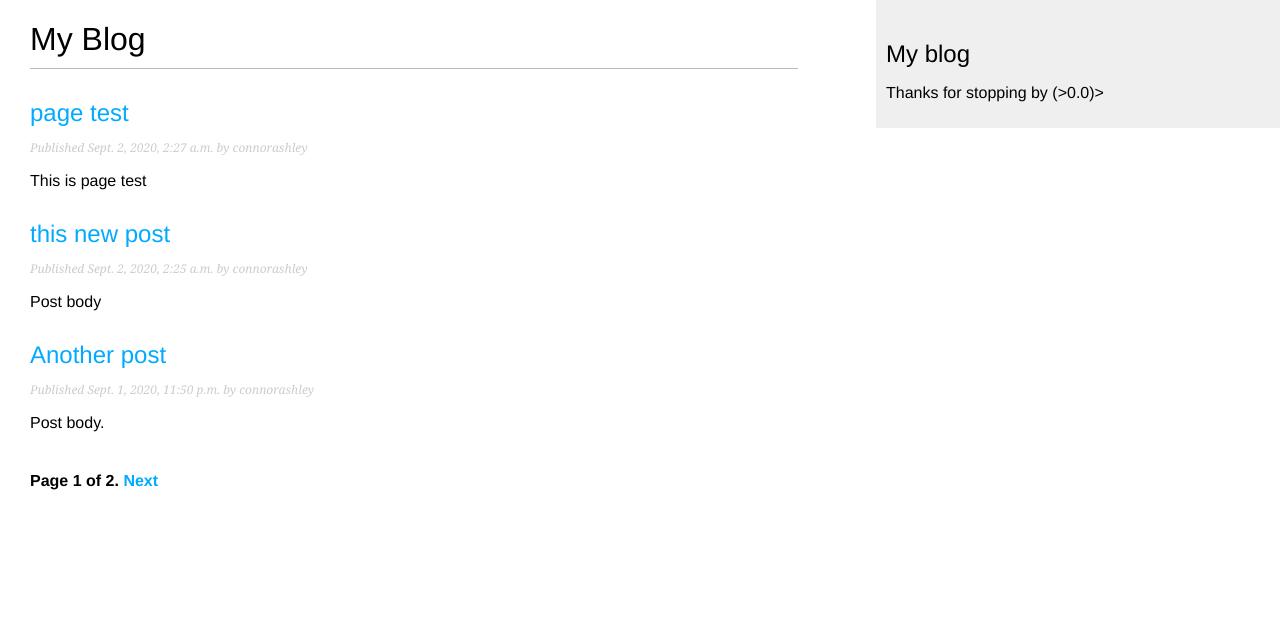
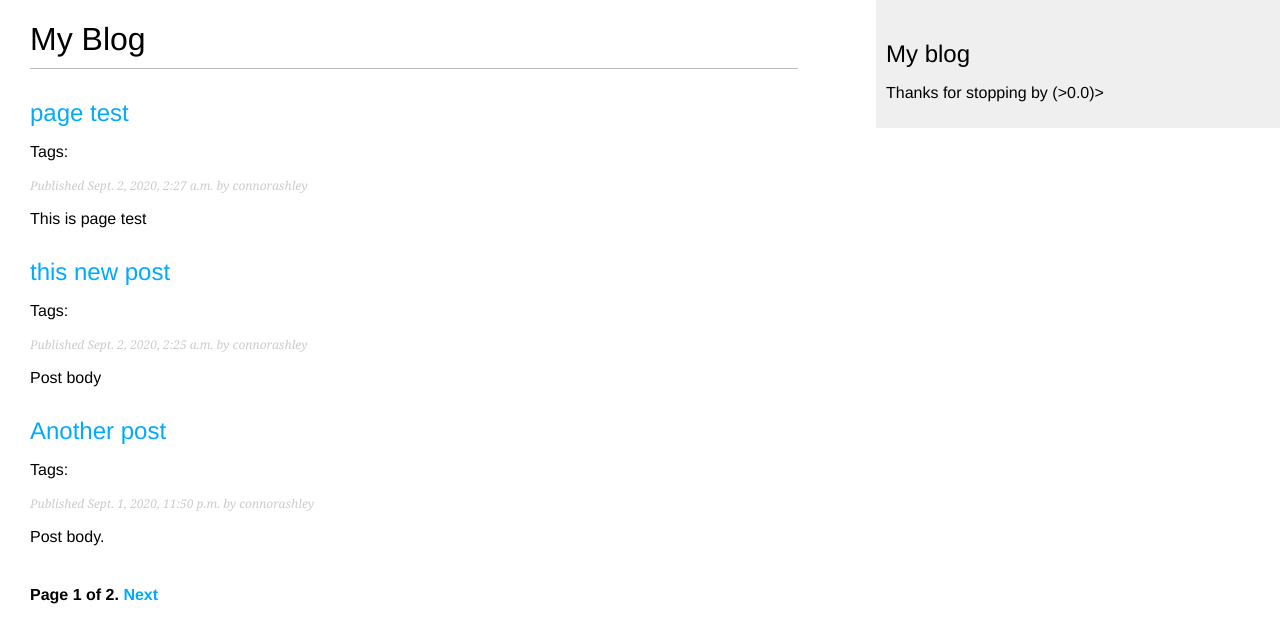
Before and after one commit to Cashley112/django_blog, a Django app: page /blog/ in a window 1280 px wide. Shown: the top 643 px of the page. Run offline with Django 3.2, Linux system fonts and the light colour scheme; data comes from the database, SQL or seed files in the repository; both versions use the stored data as it was after the commit; parts of the project's set-up code (start-up, migrations or seed data) failed here and were passed over.

Commit message:
tagging func

```diff
--- a/blog/models.py
+++ b/blog/models.py
@@ -2,6 +2,7 @@
 from django.utils import timezone
 from django.contrib.auth.models import User
 from django.urls import reverse
+from taggit.managers import TaggableManager
 
 class PublishedManager(models.Manager):
     def get_queryset(self):
@@ -23,6 +24,7 @@
 
     objects = models.Manager()
     published = PublishedManager()
+    tags = TaggableManager()
 
     class Meta:
         ordering = ('-publish',)
--- a/blog/templates/blog/post/list.html
+++ b/blog/templates/blog/post/list.html
@@ -4,12 +4,24 @@
 
 {% block content %}
   <h1>My Blog</h1>
+  {% if tag %}
+    <h2>Posts tagged with "{{ tag.name }}"</h2>
+  {% endif %}
   {% for post in posts %}
     <h2>
       <a href="{{ post.get_absolute_url }}">
         {{ post.title }}
       </a>
     </h2>
+    <p class="tags">
+      Tags:
+      {% for tag in post.tags.all %}
+        <a href="{% url 'blog:post_list_by_tag' tag.slug %}">
+          {{ tag.name }}
+        </a>
+        {% if not forloop.last %}, {% endif %}
+      {% endfor %}
+    </p>
     <p class="date">
       Published {{ post.publish }} by {{ post.author }}
     </p>
--- a/blog/urls.py
+++ b/blog/urls.py
@@ -5,7 +5,8 @@
 
 urlpatterns = [
     path('', views.post_list, name='post_list'),
+    path('tag/<slug:tag_slug>/', views.post_list, name='post_list_by_tag'),
     path('<int:year>/<int:month>/<int:day>/<slug:post>/', views.post_detail, name='post_detail'),
-    path('<int:post_id>/share/', views.post_share, name ='post_share')
+    path('<int:post_id>/share/', views.post_share, name ='post_share'),
 
 ]
--- a/blog/views.py
+++ b/blog/views.py
@@ -3,10 +3,17 @@
 from django.core.paginator import Paginator, EmptyPage, PageNotAnInteger
 from .forms import EmailPostForm, CommentForm
 from django.core.mail import send_mail
+from taggit.models import Tag
 # Create your views here.
 
-def post_list(request):
+def post_list(request, tag_slug=None):
     object_list = Post.published.all()
+    tag = None
+
+    if tag_slug:
+        tag = get_object_or_404(Tag, slug=tag_slug)
+        object_list = object_list.filter(tags__in=[tag])
+
     paginator = Paginator(object_list, 3)
     page = request.GET.get('page')
     try:
@@ -16,7 +23,7 @@
     except EmptyPage:
         posts = paginator.page(paginator.num_pages)
 
-    return render(request, 'blog/post/list.html', {'page': page, 'posts': posts})
+    return render(request, 'blog/post/list.html', {'page': page, 'posts': posts, 'tag': tag})
 
 def post_detail(request, year, month, day, post):
     post = get_object_or_404(Post, slug=post, status='published', publish__year=year, publish__month=month, publish__day=day)
--- a/mysite/settings.py
+++ b/mysite/settings.py
@@ -38,6 +38,7 @@
     'django.contrib.messages',
     'django.contrib.staticfiles',
     'blog.apps.BlogConfig',
+    'taggit',
 ]
 
 MIDDLEWARE = [
```
Also changed, not shown: blog/migrations/0004_post_tags.py (added), db.sqlite3.
